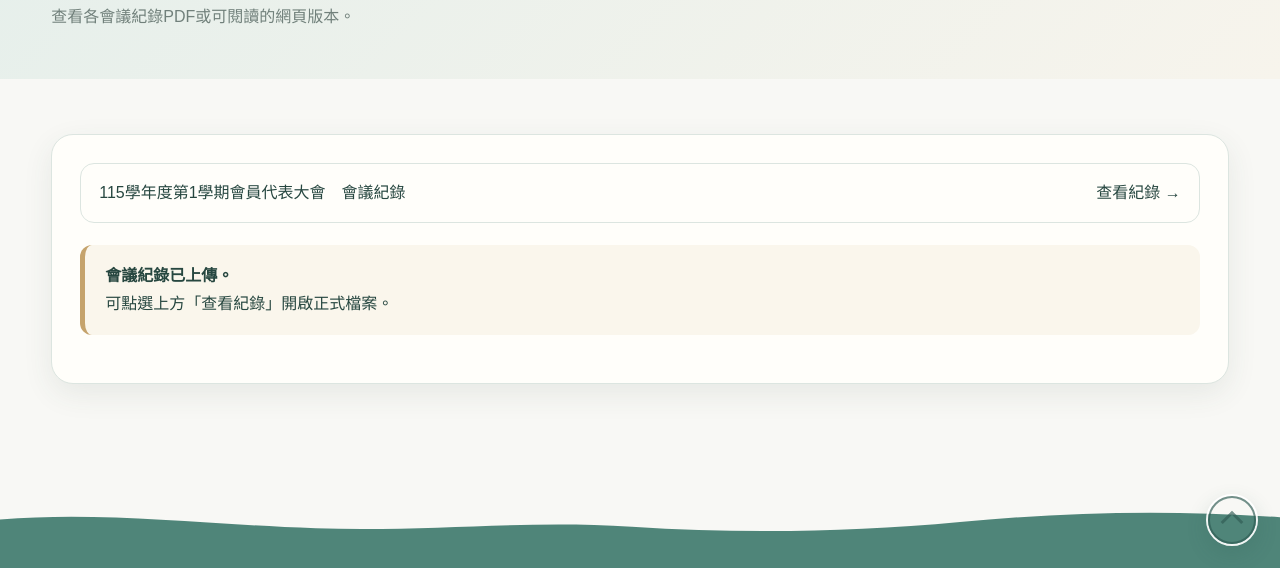
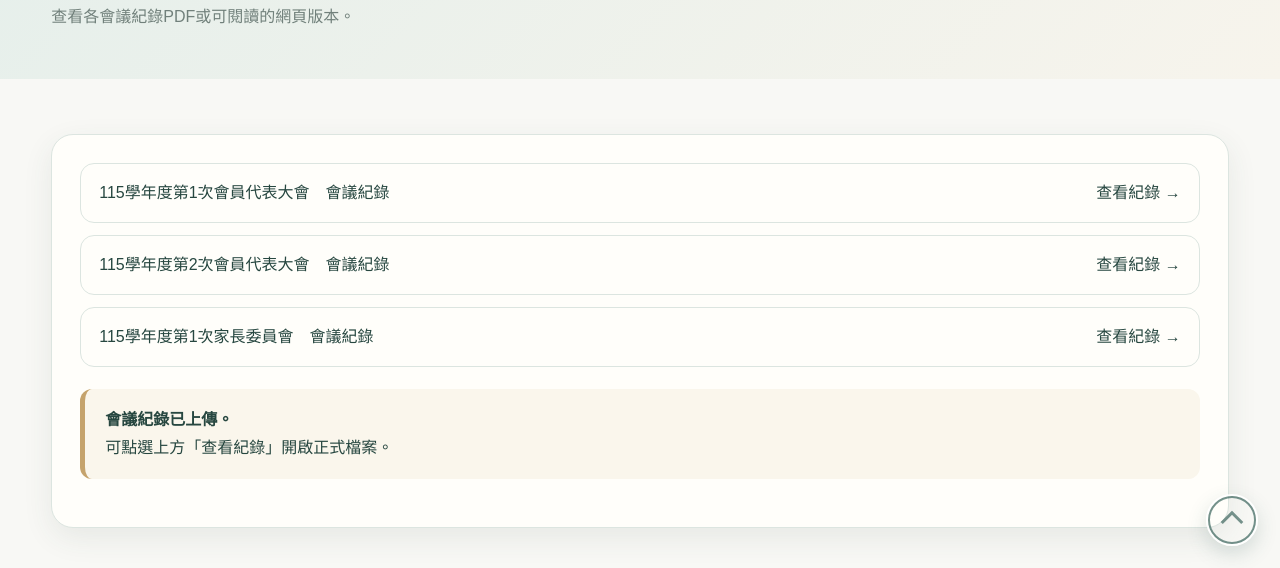
Before and after one commit to mdps-pa/mdps, a plain HTML site: page meeting-records.html in a window 1280 px wide. Shown: the part 232-800 px from the top of the page. Drawn offline with Linux system fonts and the light colour scheme; no server answers.

Commit message:
Add files via upload

```diff
--- a/meeting-records.html
+++ b/meeting-records.html
@@ -1,6 +1,6 @@
 <!doctype html>
 <html lang="zh-Hant"><head><meta charset="utf-8"><meta name="viewport" content="width=device-width,initial-scale=1">
-<title>會議紀錄｜臺北市明道國民小學 115學年度學生家長會</title><link rel="stylesheet" href="style.css?v=180"></head>
+<title>會議紀錄｜臺北市明道國民小學 115學年度學生家長會</title><link rel="stylesheet" href="style.css?v=185"></head>
 <body id="top">
 <header class="site-header"><div class="container header-inner">
 <a class="brand" href="index.html"><img src="assets/logo.png" alt="明道國小校徽"><span><small>臺北市明道國民小學 <em>Taipei Municipal Ming Dao Elementary School</em></small><strong>115學年度 學生家長會</strong></span></a>
@@ -31,7 +31,9 @@
 <section class="section"><div class="container">
   <div class="panel meeting-records-card">
     <div class="link-list meeting-record-list">
-      <a href="files/meeting-record-115-01.pdf?v=145" target="_blank" rel="noopener" title="查看115學年度第1次會員代表大會會議紀錄">115學年度第1學期會員代表大會　會議紀錄<span>查看紀錄 →</span></a>
+      <a href="files/meeting-record-115-01.pdf?v=145" target="_blank" rel="noopener" title="查看115學年度第1次會員代表大會會議紀錄">115學年度第1次會員代表大會　會議紀錄<span>查看紀錄 →</span></a>
+      <a href="files/meeting-record-115-02.pdf?v=184" target="_blank" rel="noopener" title="查看115學年度第2次會員代表大會會議紀錄">115學年度第2次會員代表大會　會議紀錄<span>查看紀錄 →</span></a>
+      <a href="files/meeting-record-115-committee-01.pdf?v=185" target="_blank" rel="noopener" title="查看115學年度第1次家長委員會會議紀錄">115學年度第1次家長委員會　會議紀錄<span>查看紀錄 →</span></a>
     </div>
     <div class="notice" style="margin-top:22px"><strong>會議紀錄已上傳。</strong><br>可點選上方「查看紀錄」開啟正式檔案。</div>
   </div>
@@ -48,4 +50,4 @@
 <div><h3>聯絡與服務</h3><a href="contact.html">我要反映意見</a><a href="responses.html">反映與回覆紀錄</a><a href="office-request.html">辦公室借用申請</a><a href="ppoints.html">P點數禮品兌換</a><a href="faq.html">常見問題</a><a href="mailto:mdps.tp.pa@gmail.com">✉ mdps.tp.pa@gmail.com</a><a href="https://www.facebook.com/mdps.tp.pa" target="_blank" rel="noopener"><span class="facebook-icon" aria-hidden="true"><svg viewBox="0 0 24 24" width="16" height="16" xmlns="http://www.w3.org/2000/svg"><circle cx="12" cy="12" r="11" fill="#1877F2"/><path d="M13.5 7.2h2V4.1c-.35-.05-1.55-.15-2.98-.15-2.95 0-4.98 1.8-4.98 5.11v2.85H4.2v3.47h3.34V24h4.1v-8.62h3.05l.48-3.47h-3.53V9.4c0-1 .27-1.7 1.86-1.7z" fill="#fff" transform="scale(.75) translate(4 0)"/></svg></span><span>明道國小115學年度家長會 ↗</span></a><a href="https://www.mdps.tp.edu.tw/nss/p/index" target="_blank" rel="noopener">回到學校網站 ↗</a></div>
 </div><div class="container copyright"><span class="copyright-line">本網站資訊以明道國小學生家長會正式公告及公開資料為準。</span><span class="copyright-line">© 臺北市明道國民小學115學年度學生家長會</span><span class="copyright-line">歷史瀏覽總次數：<span class="visit-counter" data-site-visit-counter aria-live="polite">讀取中…</span></span></div></footer>
 <a href="#top" class="back-top" aria-label="回到頂端"></a>
-<script src="script.js?v=180"></script></body></html>
+<script src="script.js?v=185"></script></body></html>
```
Also changed, not shown: 2 other files.
